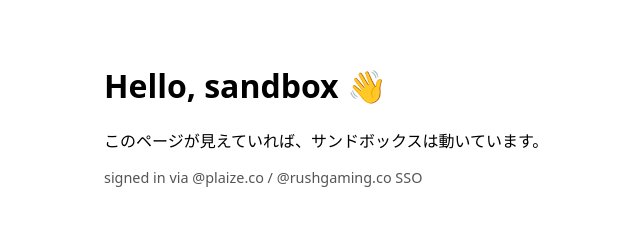
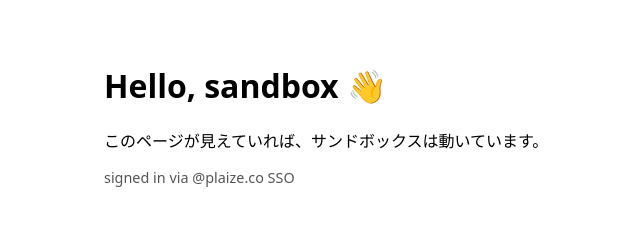
Before and after one commit to plaize-co/sandbox-template-static, a plain HTML site: page public/index.html in a window 1280 px wide. Shown: the whole page, without its empty margins (176-816 px from the left). Drawn offline with Linux system fonts and the light colour scheme.

Commit message:
Update Hello text: only plaize.co SSO

```diff
--- a/public/index.html
+++ b/public/index.html
@@ -11,5 +11,5 @@
 <script>
   // The sandbox-router injects X-Auth-Request-Email for SSR apps; for purely static pages,
   // we just show a placeholder. Dynamic apps can read the header on the server side.
-  document.getElementById('who').textContent = 'signed in via @plaize.co / @rushgaming.co SSO';
+  document.getElementById('who').textContent = 'signed in via @plaize.co SSO';
 </script>
```
